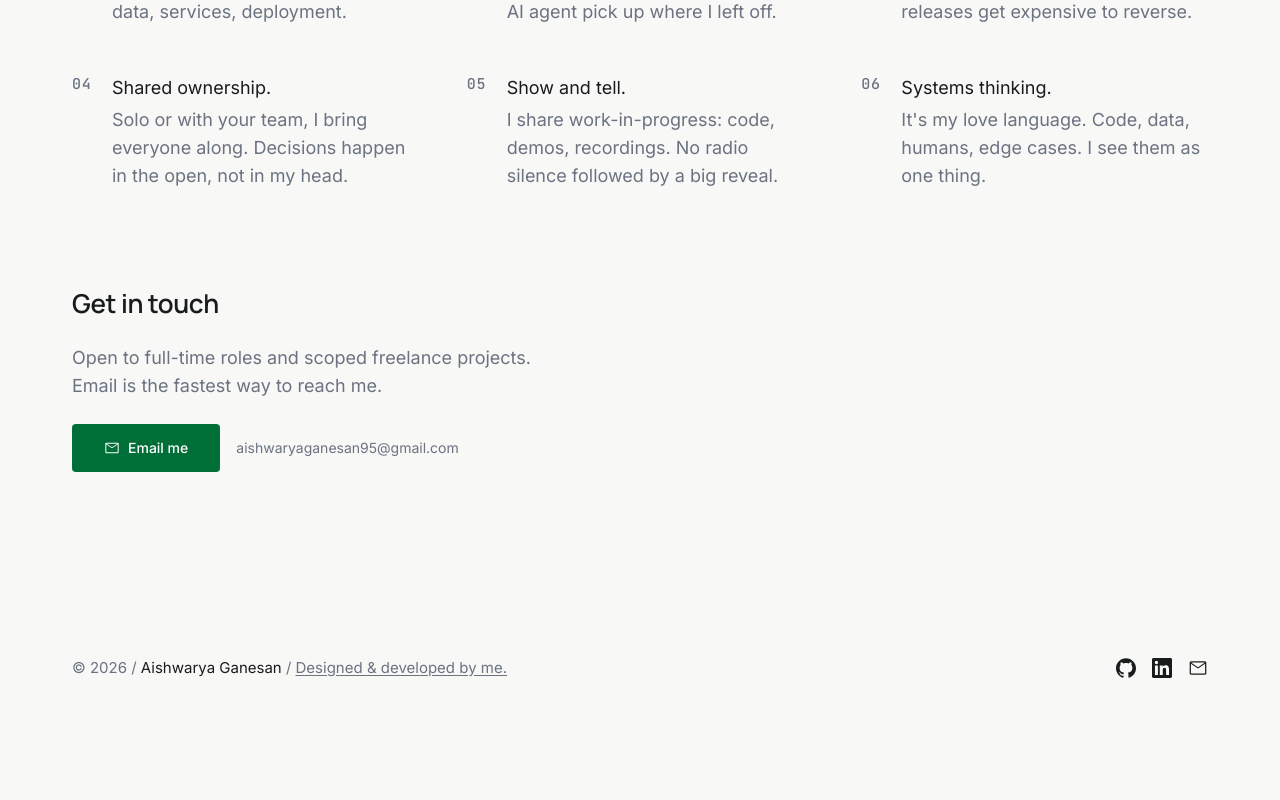
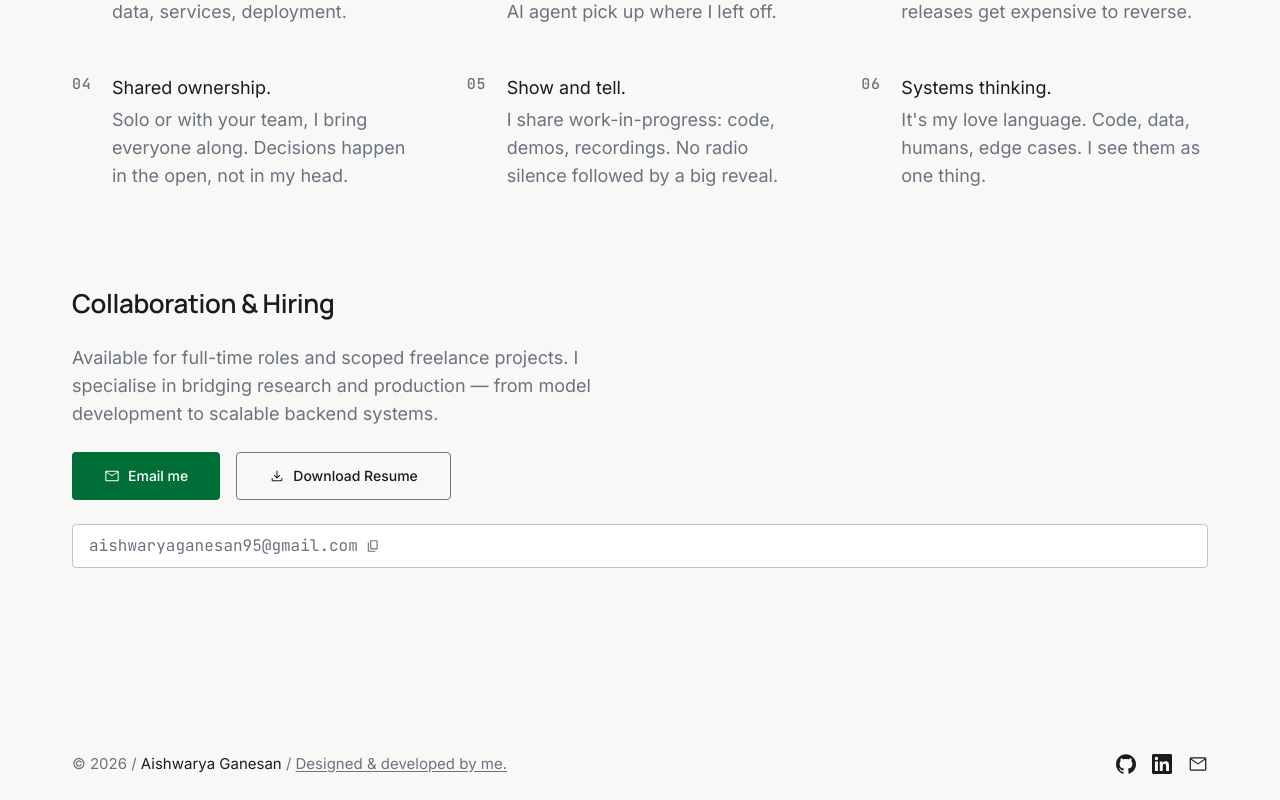
Before and after one commit to 95-ag/ag-portfolio, a Next.js app: page /about in a window 1280 px wide. Shown: the part 1344-2144 px from the top of the page. Before the commit the page ends 2048 px from the top, so only its background shows below. Built offline with nearby package versions, Linux system fonts and the light colour scheme.

Commit message:
feat: rebuild about contact as Collaboration & Hiring with CopyableCode

```diff
--- a/src/app/about/page.tsx
+++ b/src/app/about/page.tsx
@@ -1,11 +1,13 @@
 import Image from "next/image";
 import { GitHubIcon } from "@/components/icons/brands/github";
 import { LinkedInIcon } from "@/components/icons/brands/linkedin";
+import { DownloadIcon } from "@/components/icons/material/download";
 import { MailIcon } from "@/components/icons/material/mail";
 import { Container } from "@/components/layout/container";
 import { Section } from "@/components/layout/section";
 import { Stack } from "@/components/layout/stack";
 import { Button } from "@/components/ui/button";
+import { CopyableCode } from "@/components/ui/copyable-code";
 import { Heading } from "@/components/ui/heading";
 import { SocialLink } from "@/components/ui/social-link";
 import { Tag } from "@/components/ui/tag";
@@ -136,14 +138,15 @@ export default function AboutPage() {
             </div>
           </div>
 
-          {/* Contact */}
+          {/* Collaboration & Hiring */}
           <div className="flex flex-col gap-[var(--spacing-lg)]">
             <Heading level={2} type="heading-section">
-              Get in touch
+              Collaboration &amp; Hiring
             </Heading>
-            <p className="body-secondary max-w-[480px]">
-              Open to full-time roles and scoped freelance projects. Email is
-              the fastest way to reach me.
+            <p className="body-secondary max-w-[560px]">
+              Available for full-time roles and scoped freelance projects. I
+              specialise in bridging research and production — from model
+              development to scalable backend systems.
             </p>
             <div className="flex flex-wrap items-center gap-[var(--spacing-md)]">
               <Button
@@ -153,8 +156,19 @@ export default function AboutPage() {
               >
                 Email me
               </Button>
-              <span className="body-caption">{about.contactEmail}</span>
+              <Button
+                variant="secondary"
+                href="/AishwaryaGanesan_Resume.pdf"
+                download
+                icon={<DownloadIcon size={16} />}
+              >
+                Download Resume
+              </Button>
             </div>
+            <CopyableCode
+              value={about.contactEmail}
+              ariaLabel="Copy email address"
+            />
           </div>
         </div>
       </Container>
```
